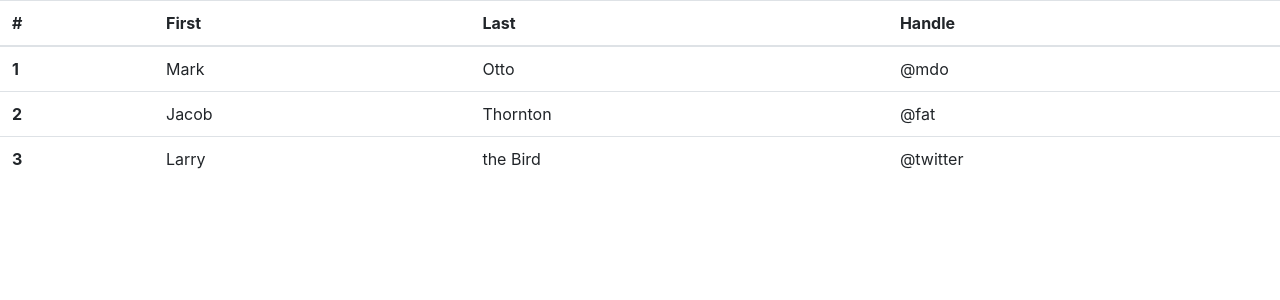
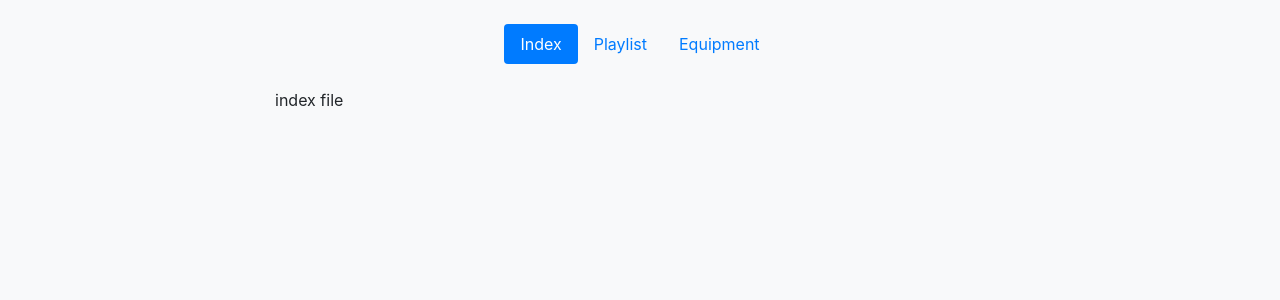
Before and after one commit to Albador/songoftheday, a Django app: page / in a window 1280 px wide. Shown: the top 300 px of the page. Run offline with Django 3.2, Linux system fonts and the light colour scheme; some libraries are stand-ins or nearby versions.

Commit message:
menu, playlist and equipment view, htmx tests, hyperscript added

```diff
--- /dev/null
+++ b/core/static/core/style.css
@@ -0,0 +1,3 @@
+body {
+    background-color:#f8f9fa;
+}
--- a/core/templates/core/base.html
+++ b/core/templates/core/base.html
@@ -10,9 +10,32 @@
 <html lang="en">
 <head>
     <meta charset="UTF-8">
-    <title>Title</title>
+    <title>SongOfTheDay</title>
+    <link rel="stylesheet" type="text/css" href="{% static 'core/style.css' %}">
 </head>
 <body>
-{% block main %}{% endblock %}
+    <div id="main" class="container">
+        <br>
+        <ul class="nav nav-pills justify-content-center" _="on click take .active from .nav-link for event.target">
+            <li class="nav-item">
+                <a class="nav-link active" hx-get="{% url 'index' %}" hx-target="#content">Index</a>
+            </li>
+            <li class="nav-item">
+                <a class="nav-link" hx-get="{% url 'playlist' %}" hx-target="#content">Playlist</a>
+            </li>
+            <li class="nav-item">
+                <a class="nav-link" hx-get="{% url 'equipment' %}" hx-target="#content">Equipment</a>
+            </li>
+        </ul>
+        <br>
+        <div class="row justify-content-center">
+            <div class="col-8">
+                <div id="content" hx-get="{% url 'index' %}" hx-swap="innerHTML" hx-trigger="load"></div>
+            </div>
+        </div>
+    </div>
+
+    <script src="https://unpkg.com/htmx.org@1.6.0" integrity="sha384-G4dtlRlMBrk5fEiRXDsLjriPo8Qk5ZeHVVxS8KhX6D7I9XXJlNqbdvRlp9/glk5D" crossorigin="anonymous"></script>
+    <script src="https://unpkg.com/hyperscript.org@0.8.2"></script>
 </body>
 </html>
--- /dev/null
+++ b/core/templates/core/equipment.html
@@ -0,0 +1 @@
+equipment file
--- a/core/templates/core/index.html
+++ b/core/templates/core/index.html
@@ -1,34 +1 @@
-{% extends "core/base.html" %}
-
-{% block main %}
-<table class="table">
-  <thead>
-    <tr>
-      <th scope="col">#</th>
-      <th scope="col">First</th>
-      <th scope="col">Last</th>
-      <th scope="col">Handle</th>
-    </tr>
-  </thead>
-  <tbody>
-    <tr>
-      <th scope="row">1</th>
-      <td>Mark</td>
-      <td>Otto</td>
-      <td>@mdo</td>
-    </tr>
-    <tr>
-      <th scope="row">2</th>
-      <td>Jacob</td>
-      <td>Thornton</td>
-      <td>@fat</td>
-    </tr>
-    <tr>
-      <th scope="row">3</th>
-      <td>Larry</td>
-      <td>the Bird</td>
-      <td>@twitter</td>
-    </tr>
-  </tbody>
-</table>
-{% endblock %}
+index file
--- /dev/null
+++ b/core/templates/core/playlist.html
@@ -0,0 +1 @@
+https://open.spotify.com/playlist/2cuiYFm9k4WeS8znprM9k4?si=b3798f3fcd21440e
--- a/core/urls.py
+++ b/core/urls.py
@@ -1,6 +1,9 @@
 from django.urls import path, include
-from core.views import IndexView
+from core.views import IndexView, BaseView, PlaylistView, EquipmentView
 
 urlpatterns = [
-    path('', IndexView.as_view()),
+    path('', BaseView.as_view()),
+    path('index', IndexView.as_view(), name='index'),
+    path('playlist', PlaylistView.as_view(), name='playlist'),
+    path('equipment', EquipmentView.as_view(), name='equipment'),
 ]
--- a/core/views.py
+++ b/core/views.py
@@ -4,5 +4,17 @@ from django.views.generic import TemplateView
 
 # Create your views here.
 
+class BaseView(TemplateView):
+    template_name = 'core/base.html'
+
+
 class IndexView(TemplateView):
     template_name = 'core/index.html'
+
+
+class PlaylistView(TemplateView):
+    template_name = 'core/playlist.html'
+
+
+class EquipmentView(TemplateView):
+    template_name = 'core/equipment.html'
```
